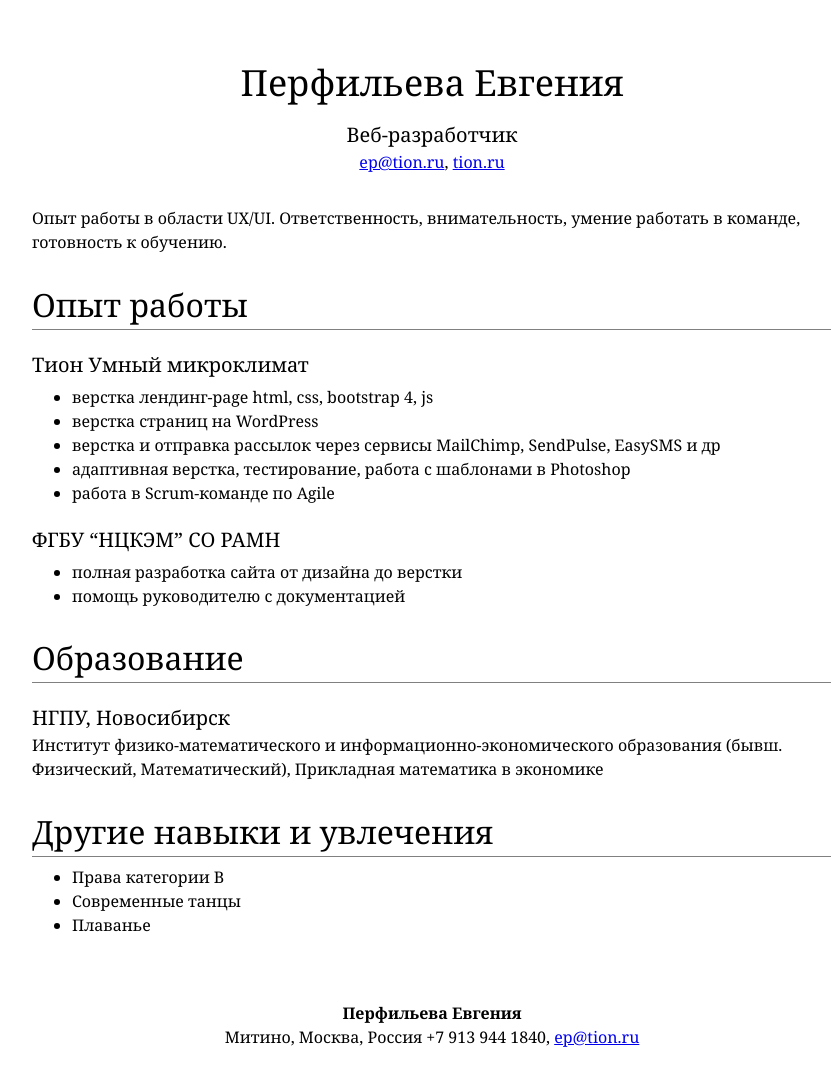
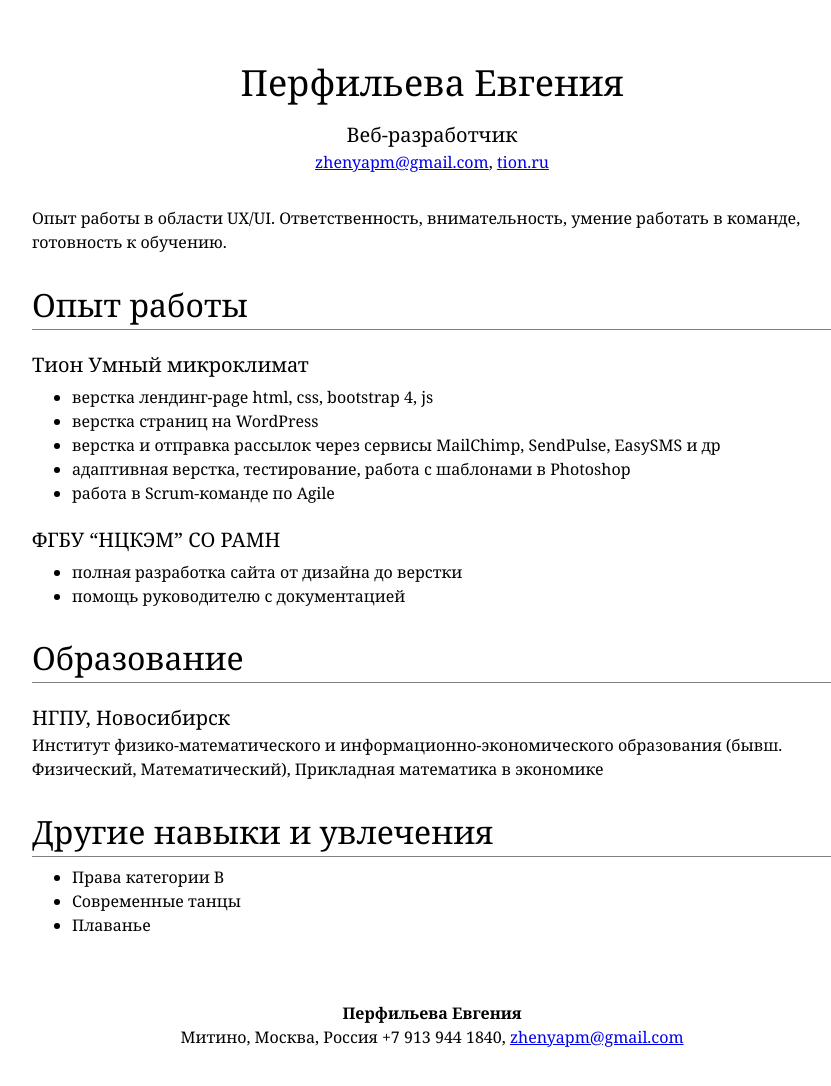
Before and after one commit to zhenyapm/zhenyapm.github.io, a plain HTML site: page index.html in a window 1280 px wide. Shown: the whole page, without its empty margins (208-1039 px from the left). Drawn offline with Linux system fonts and the light colour scheme.

Commit message:
Update index.html

```diff
--- a/index.html
+++ b/index.html
@@ -10,7 +10,7 @@
       <h1>Перфильева Евгения</h1>
       <h3>Веб-разработчик</h3>
       <p>
-        <a href="mailto:ep@tion.ru">ep@tion.ru</a>,
+        <a href="mailto:zhenyapm@gmail.com">zhenyapm@gmail.com</a>,
         <a href="https://tion.ru/">tion.ru</a>
       </p>
     </div>
@@ -47,7 +47,7 @@
 
     <div id="footer">
       <p><b>Перфильева Евгения</b><br>
-      Митино, Москва, Россия +7&nbsp;913&nbsp;944&nbsp;1840, <a href="mailto:ep@tion.ru">ep@tion.ru</a></p>
+      Митино, Москва, Россия +7&nbsp;913&nbsp;944&nbsp;1840, <a href="mailto:zhenyapm@gmail.com">zhenyapm@gmail.com</a></p>
     </div>
   </body>
 </html>
```
